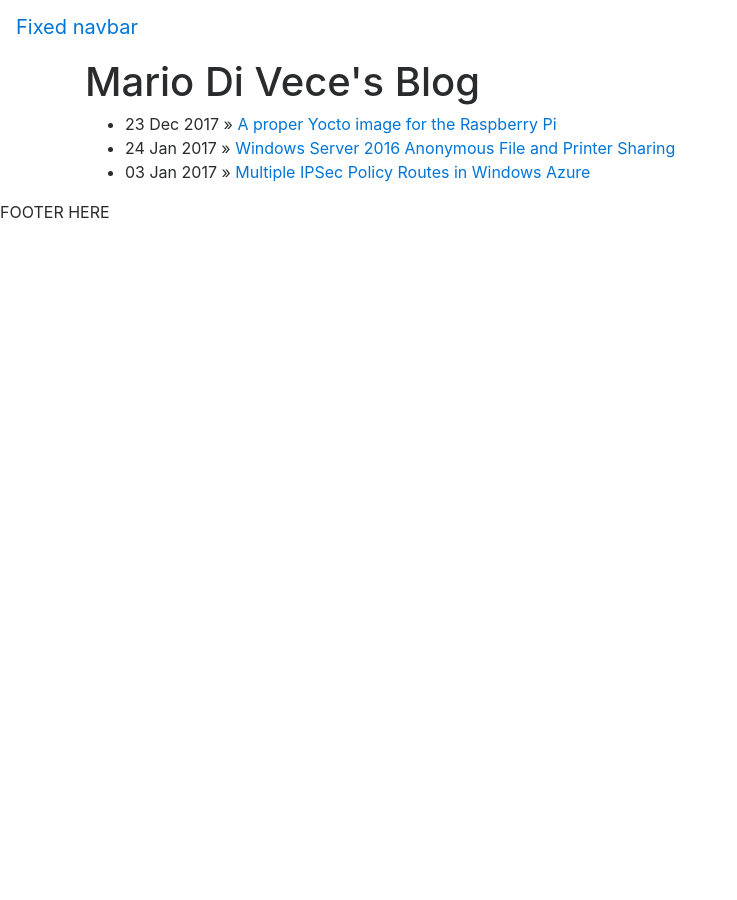
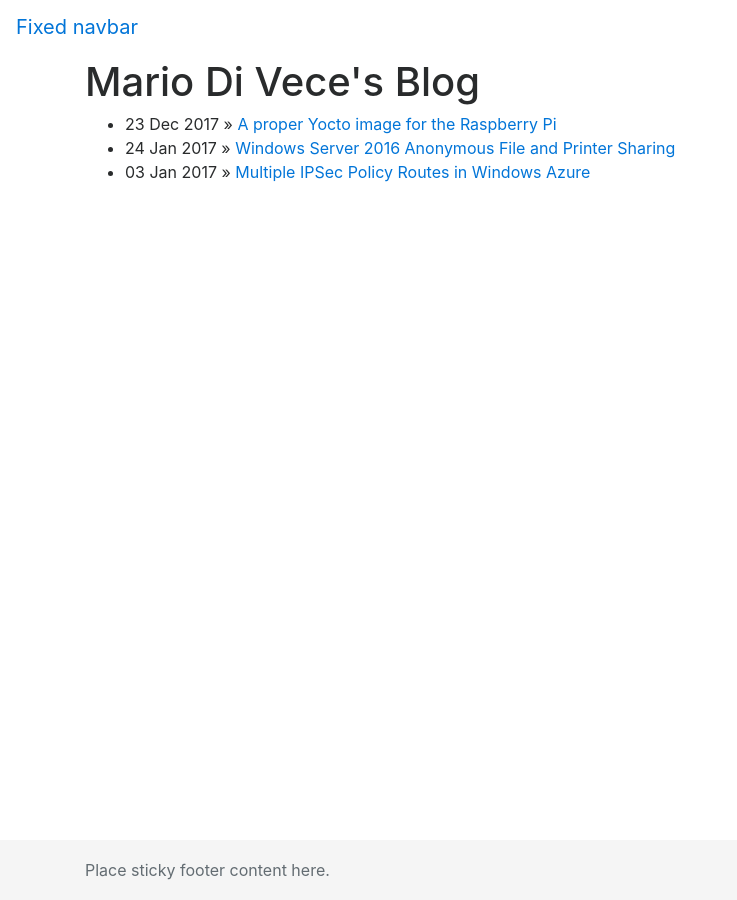
Before and after one commit to mariodivece/mariodivece.github.io, a Jekyll site: the page built from blog/index.html, in a window 1280 px wide. Shown: the whole page, without its empty margins (0-737 px from the left). Built offline with Jekyll 4.4.1, drawn with Linux system fonts in a browser that asks for light colours.

Commit message:
Update footer.html

```diff
--- a/_includes/footer.html
+++ b/_includes/footer.html
@@ -1 +1,5 @@
-<div>FOOTER HERE</div>
+<footer class="footer">
+    <div class="container">
+        <span class="text-muted">Place sticky footer content here.</span>
+    </div>
+</footer>
```
